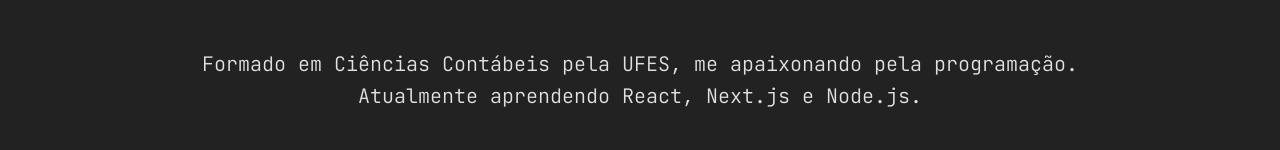
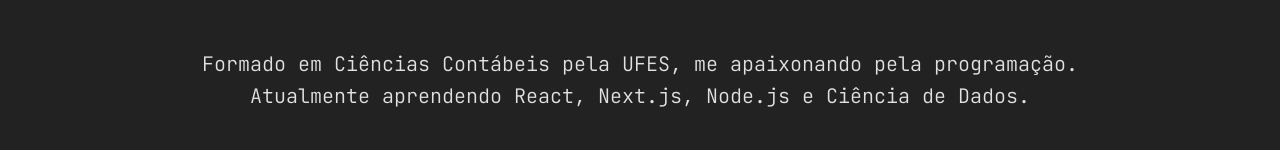
Before and after one commit to testtzlaffe/Christian_Testtzlaffe_JAMStackAlura, a Next.js app: page / in a window 1280 px wide. Shown: the part 386-536 px from the top of the page. Built offline with nearby package versions, Linux system fonts and the light colour scheme.

Commit message:
Alteracao no texto do subtitulo

```diff
--- a/src/components/Capa/index.js
+++ b/src/components/Capa/index.js
@@ -20,7 +20,8 @@ export const Capa = () => {
       </Text>
       <Text tag="h3" variant={{ xs: 'subTitle2XS', md: 'subTitle2' }}>
         Formado em Ciências Contábeis pela UFES, me apaixonando pela
-        programação. Atualmente aprendendo React, Next.js e Node.js.
+        programação. Atualmente aprendendo React, Next.js, Node.js e Ciência de
+        Dados.
       </Text>
 
       <Button
```
